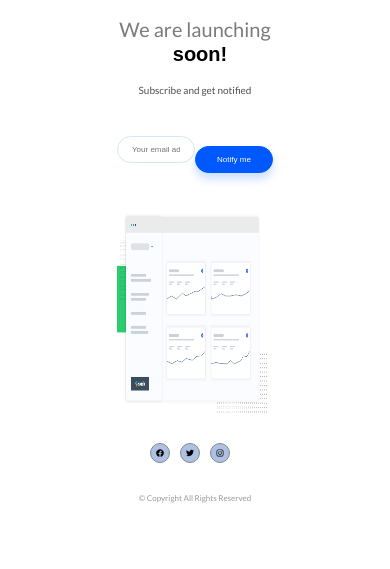
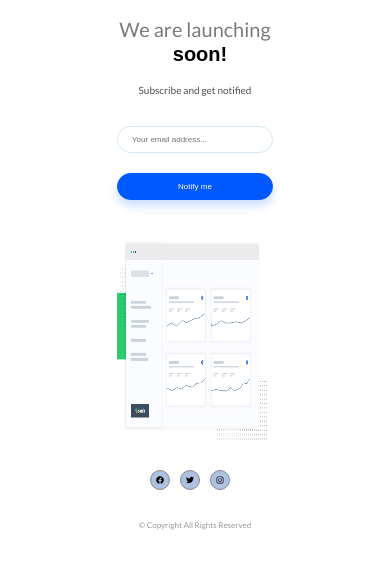
Before and after one commit to Etim-Busola/mentors-project, a plain HTML site: page index.html in a window 390 px wide. Shown: the part 59-628 px from the top of the page. Drawn offline with Linux system fonts and the light colour scheme.

Commit message:
Update styles.css

```diff
--- a/styles.css
+++ b/styles.css
@@ -138,6 +138,11 @@ p{
     color: rgb(78, 78, 80);
     padding-top: 8px;
 }
+    .btn{
+    margin-top: 30px;
+    display: block;
+    width: 100%;
+}
 input{
      padding: 8px 14px;
     width:100%;
```
